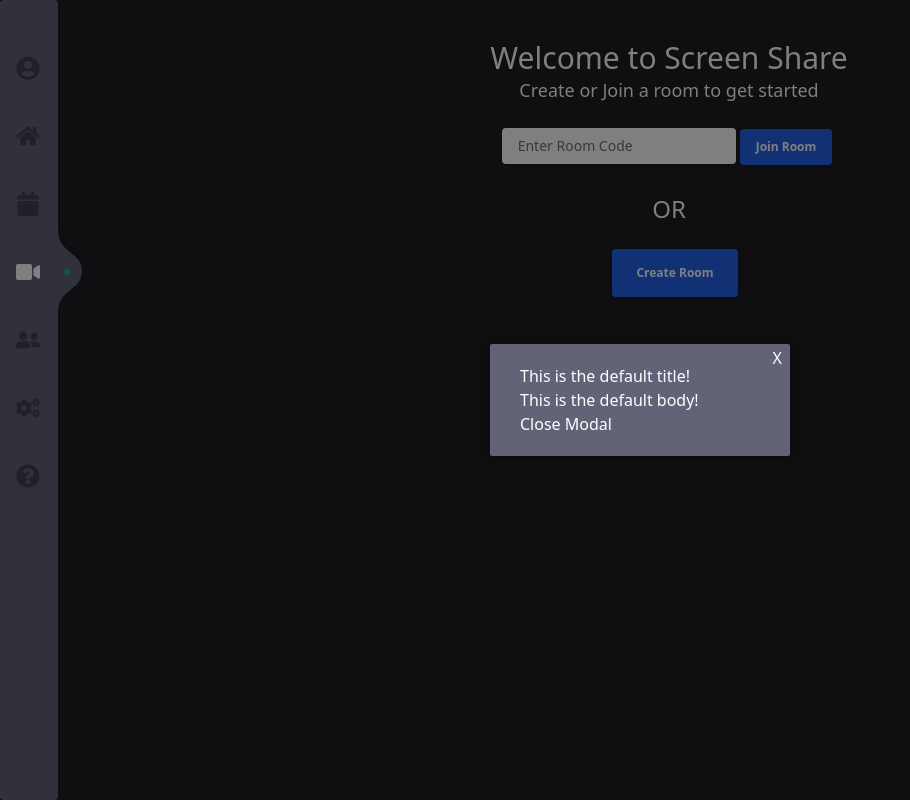
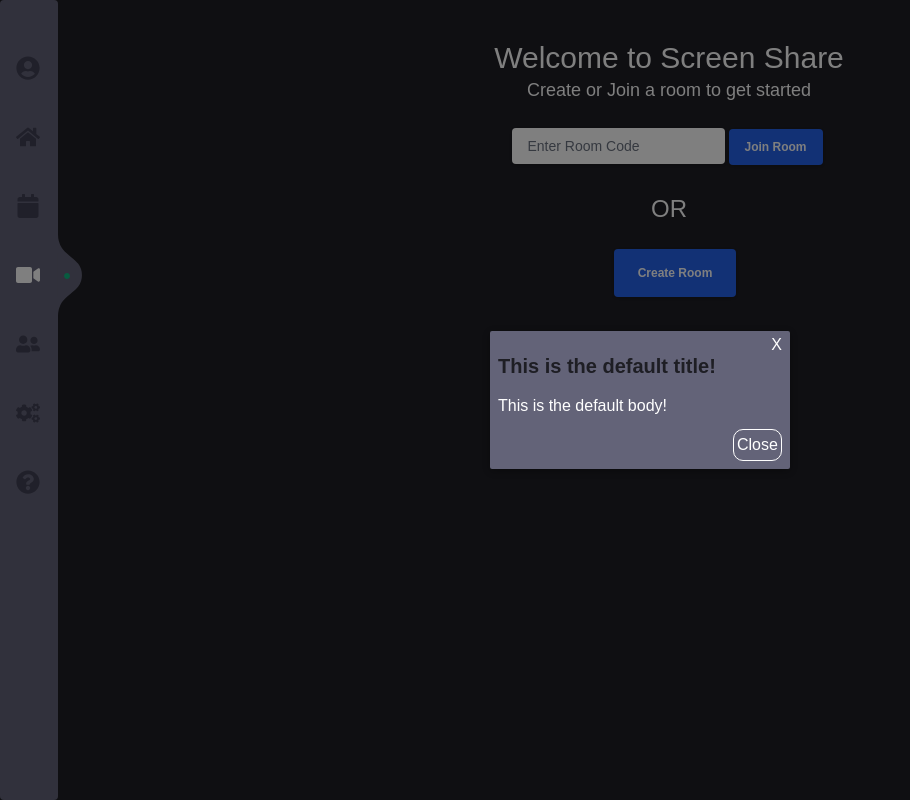
Before and after one commit to verticelabs-dev/screenshare, a Vue app in the folder app/: page /join in a window 1280 px wide. Both pictures are taken after a click on the icon 28 px from the left and 68 px from the top of the page. Shown: the whole page, without its empty margins (0-910 px from the left). Built offline with nearby package versions, Linux system fonts and the light colour scheme; no server answers.

Commit message:
✨ Add some styling to the modal

```diff
--- a/app/src/assets/scss/main.scss
+++ b/app/src/assets/scss/main.scss
@@ -17,6 +17,7 @@ body {
   height: 100vh;
   color: #ffffff;
   background-color: #1e1e24;
+  font-family: sans-serif;
 }
 
 .tooltip {
--- a/app/src/assets/scss/modal.scss
+++ b/app/src/assets/scss/modal.scss
@@ -26,13 +26,36 @@
 }
 .modal-container {
   margin: 0px auto;
-  padding: 20px 30px;
+  padding: 20px 8px 8px;
   min-height: 35px;
   background-color: #636378;
   border-radius: 2px;
   box-shadow: 0 2px 8px rgba(0, 0, 0, 0.33);
   transition: all 0.2s ease;
   position: relative;
+
+  .modal-header {
+    color: #1e1e24;
+    font-weight: 700;
+    font-size: 1.25em;
+    padding-bottom: 0.5em;
+  }
+
+  .modal-body {
+    padding-top: 0.2em;
+    padding-bottom: 0.2em;
+  }
+
+  .modal-footer {
+    padding-top: 0.5em;
+    text-align: end;
+
+    button {
+      border: solid #fff 1px;
+      padding: 0.2em;
+      border-radius: 10px;
+    }
+  }
 }
 
 .modal-enter {
--- a/app/src/components/modal.vue
+++ b/app/src/components/modal.vue
@@ -15,10 +15,9 @@
             <slot name="body"> This is the default body! </slot>
           </section>
 
-          <footer class="modal-footer">
-            <slot name="footer"></slot>
-            <button type="button" class="btn-green" @click="$emit('close')">
-              Close Modal
+          <footer class="modal-footer" slot="footer">
+            <button type="button" class="btn" @click="$emit('close')">
+              Close
             </button>
           </footer>
         </div>
```
